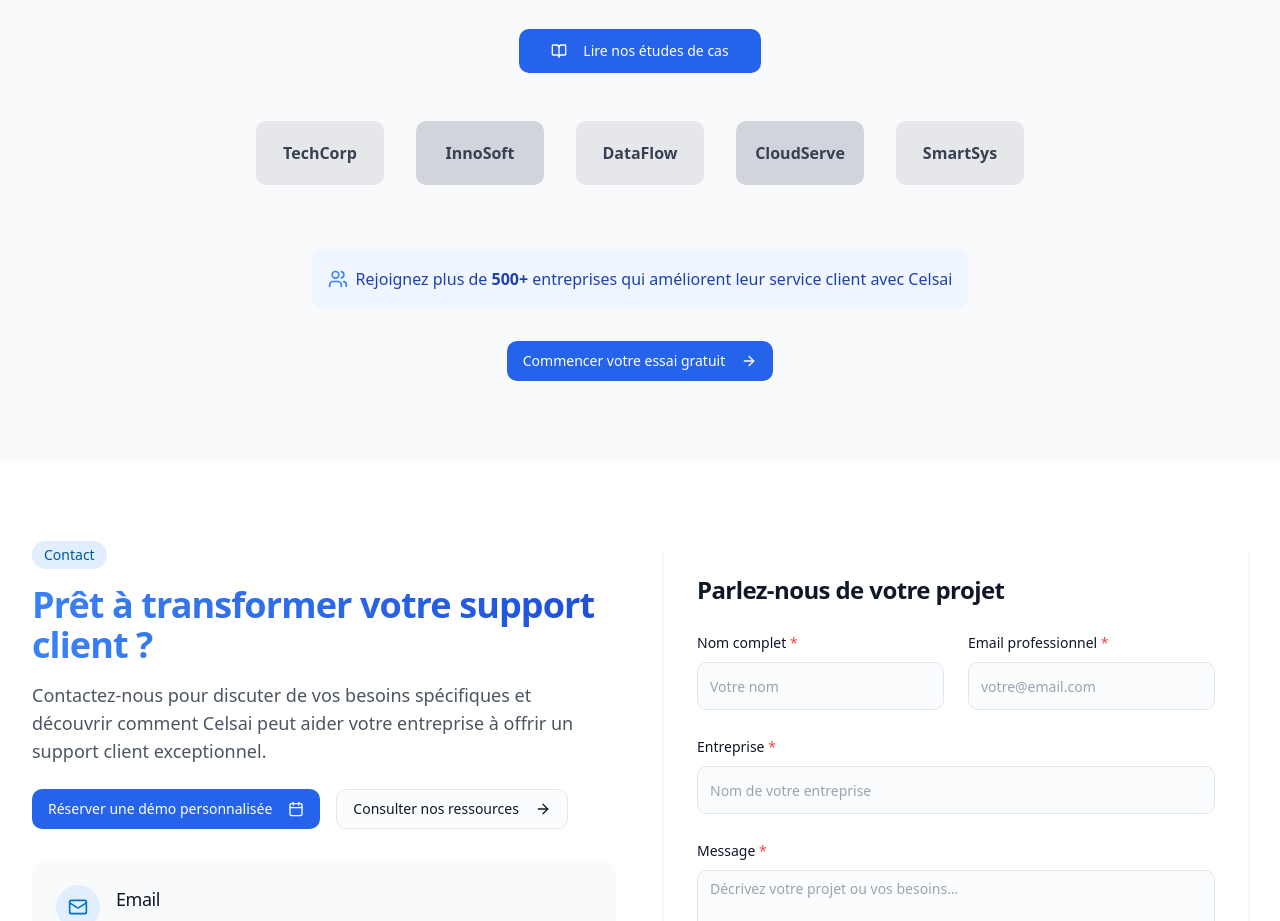
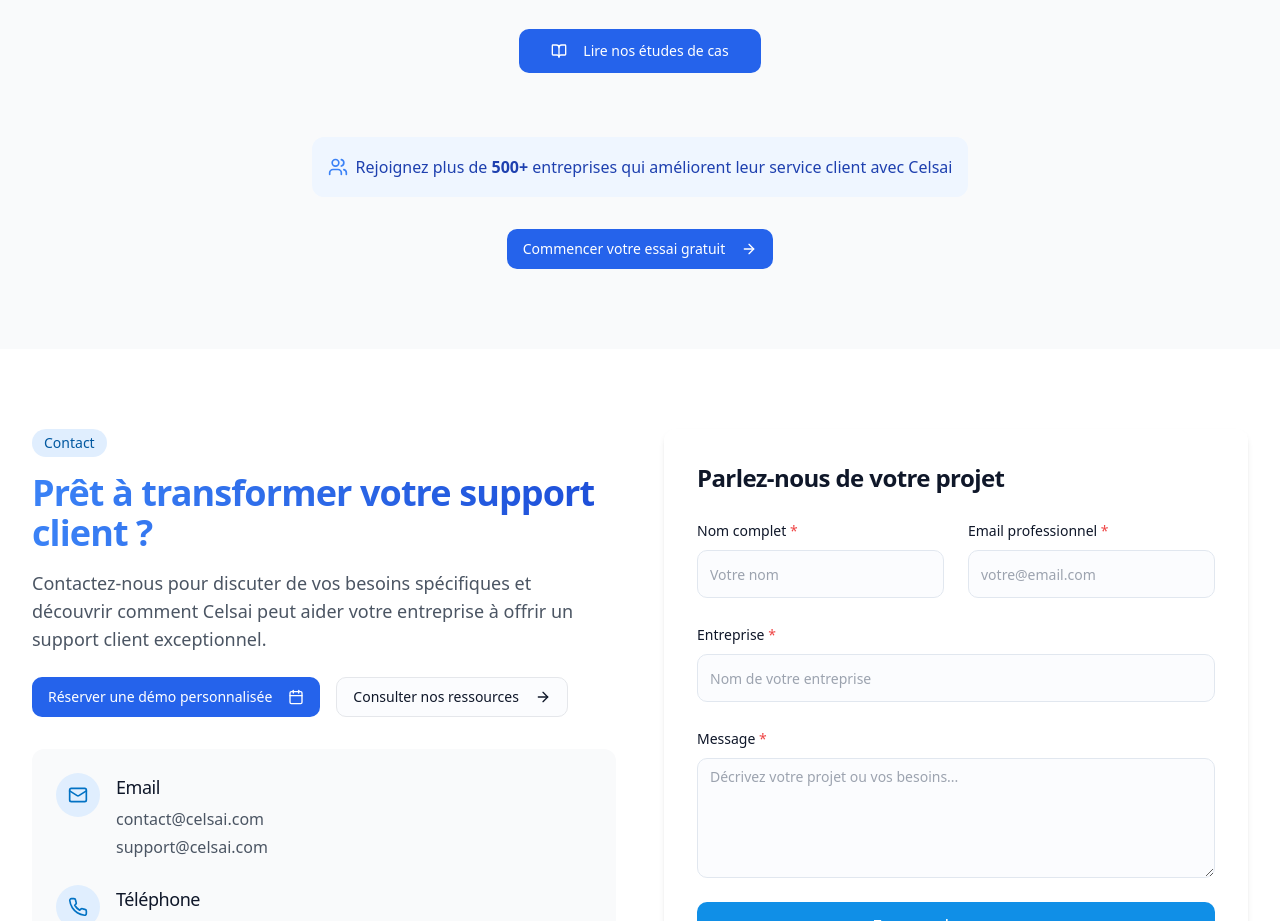
Before and after one commit to Yuri95200/celsai, a React (Vite) app: page / in a window 1280 px wide. Shown: the part 5920-6841 px from the top of the page. Built offline with nearby package versions, Linux system fonts and the light colour scheme.

Commit message:
Remove company logos
Remove the five company logos displayed below the "Read our case studies" button in the Testimonials component.

```diff
--- a/src/components/Testimonials.tsx
+++ b/src/components/Testimonials.tsx
@@ -1,3 +1,4 @@
+
 import React from "react";
 import { Container } from "@/components/ui/container";
 import { Button } from "@/components/ui/button";
@@ -29,14 +30,6 @@ const Testimonials = () => {
       company: "TechVision",
       icon: <Award className="h-10 w-10 text-purple-500" />
     }
-  ];
-
-  const companyLogos = [
-    { id: 1, name: "TechCorp", classes: "bg-gray-200" },
-    { id: 2, name: "InnoSoft", classes: "bg-gray-300" },
-    { id: 3, name: "DataFlow", classes: "bg-gray-200" },
-    { id: 4, name: "CloudServe", classes: "bg-gray-300" },
-    { id: 5, name: "SmartSys", classes: "bg-gray-200" }
   ];
 
   return (
@@ -77,17 +70,6 @@ const Testimonials = () => {
           </Button>
         </div>
 
-        <div className="flex flex-wrap justify-center items-center gap-8">
-          {companyLogos.map((logo) => (
-            <div
-              key={logo.id}
-              className={`${logo.classes} h-16 w-32 rounded-md flex items-center justify-center`}
-            >
-              <span className="font-semibold text-gray-700">{logo.name}</span>
-            </div>
-          ))}
-        </div>
-
         <div className="mt-16 text-center">
           <div className="inline-flex items-center gap-2 bg-blue-50 p-4 rounded-lg">
             <Users className="h-5 w-5 text-blue-500" />
```
